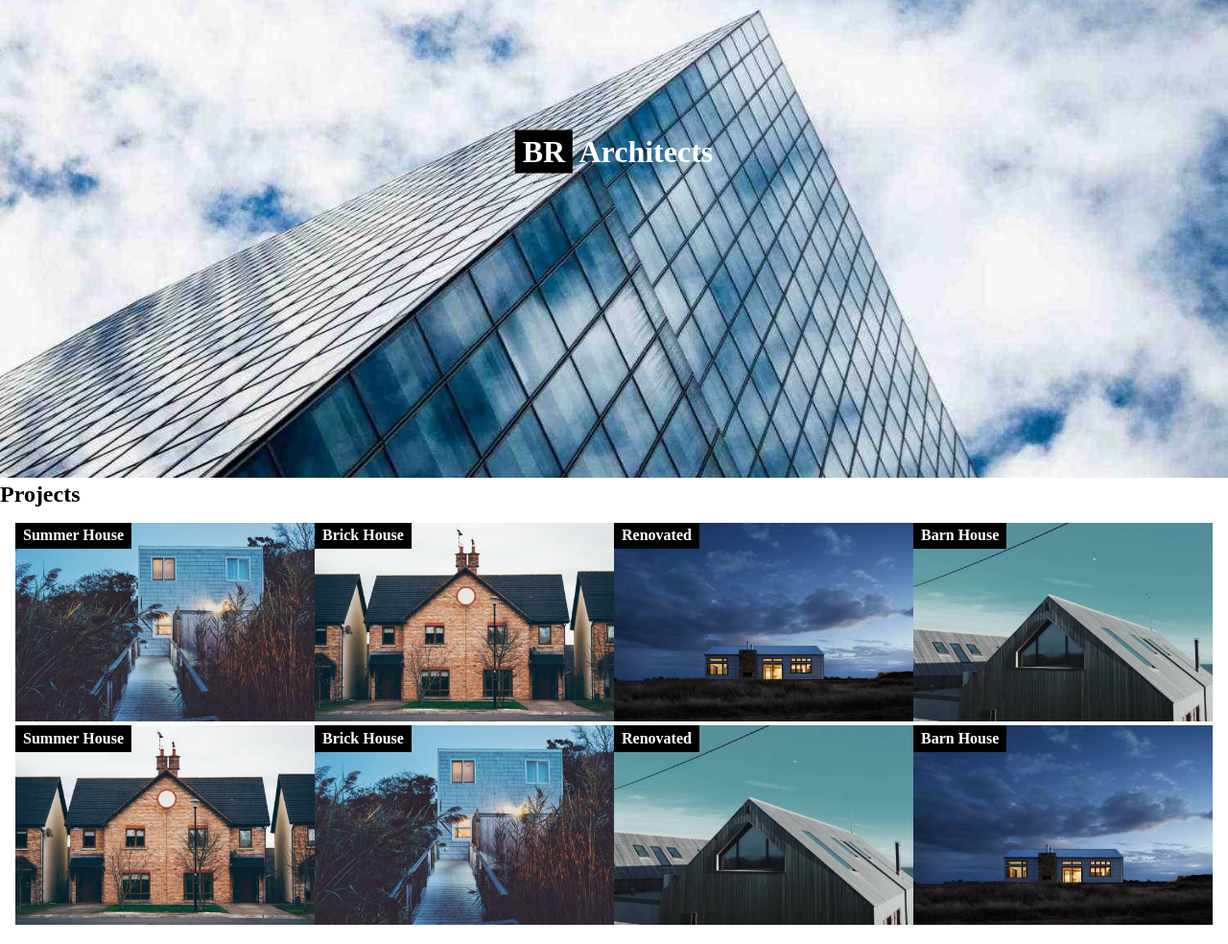
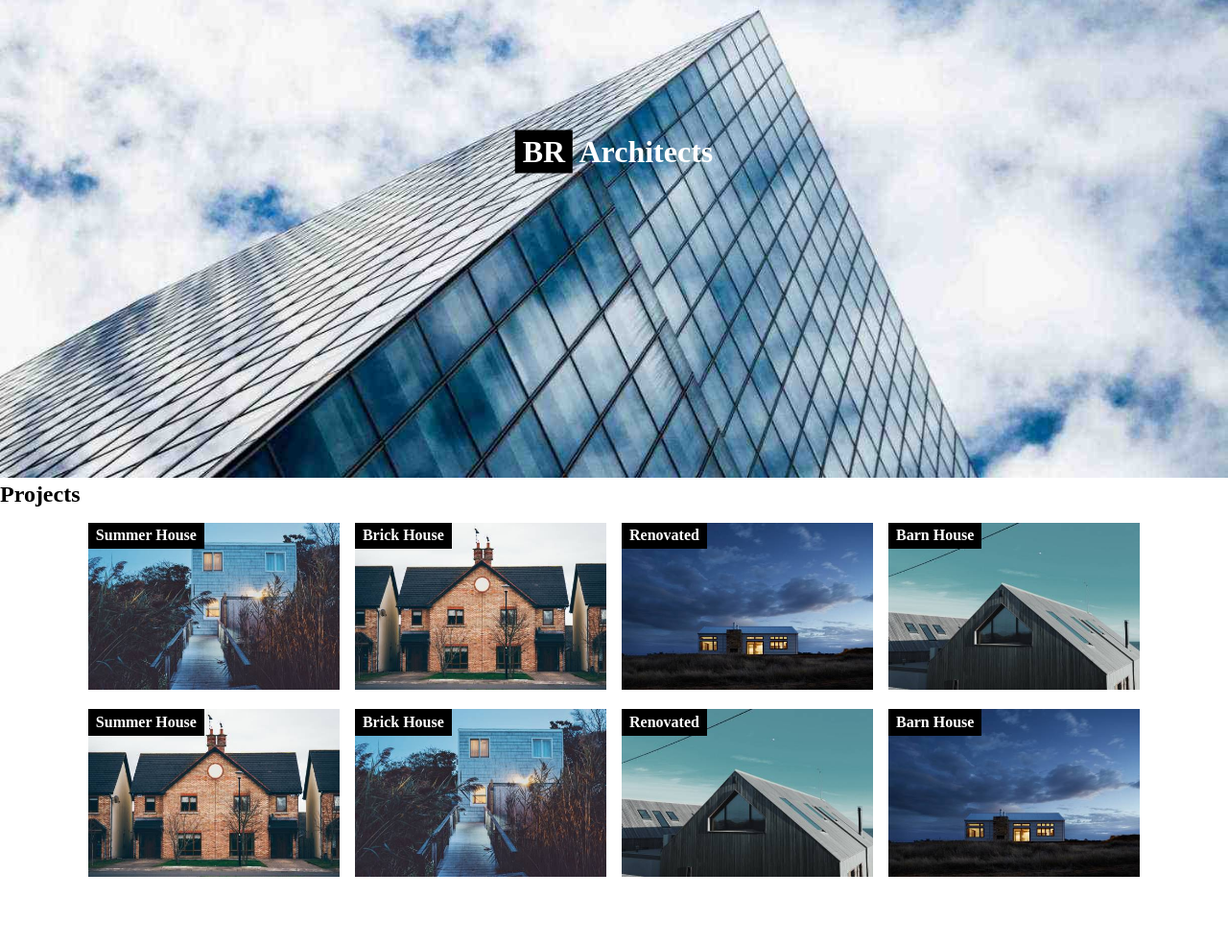
Before and after one commit to Fabfr0st/maquetteArchiBR, a plain HTML site: page index.html in a window 1280 px wide. Shown: the part 239-1223 px from the top of the page at 96% size. After the commit the page ends 1173 px from the top, so only its background shows below. Drawn offline with Linux system fonts and the light colour scheme.

Commit message:
Espacement et alignement de la gallerie de la partie Projects

```diff
--- a/assets/css/style.css
+++ b/assets/css/style.css
@@ -95,6 +95,11 @@ h1>span:first-child {
     }
 
     #gallery figure {
-        width: 25%;
+        width: 21%;
+    }
+
+    #gallery{
+        gap:1rem;
+        justify-content: center;
     }
 }
```
